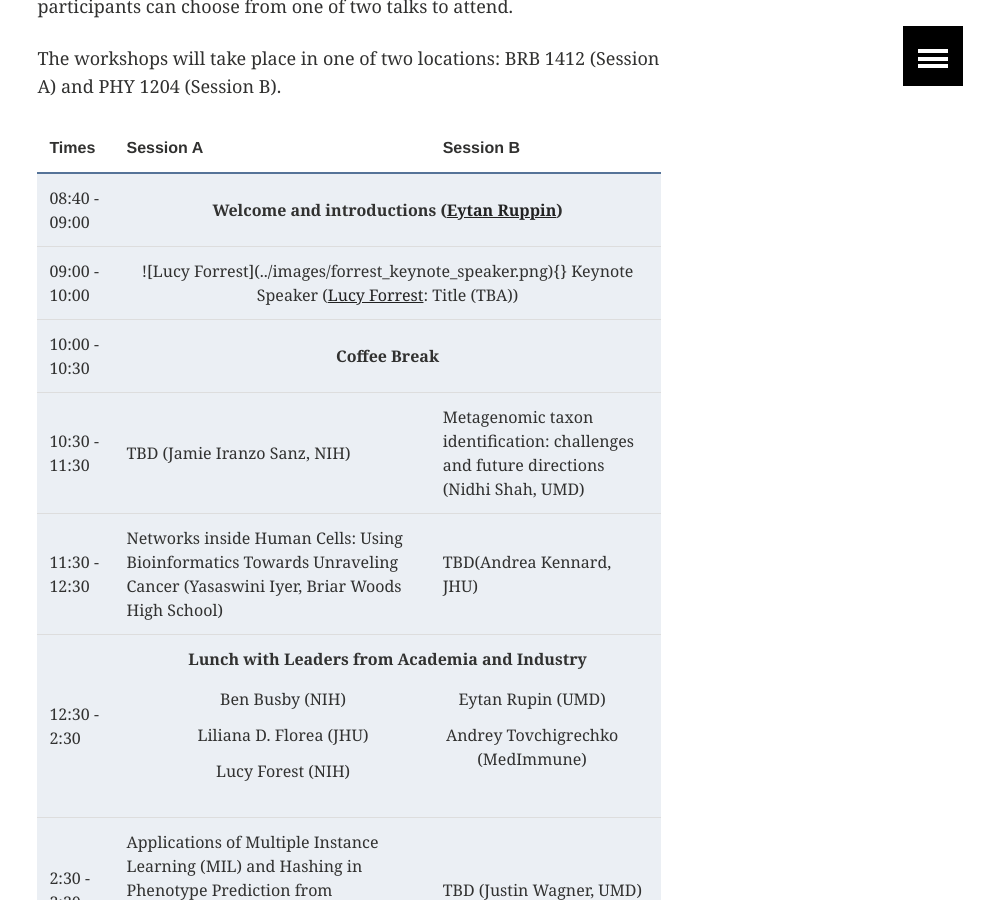
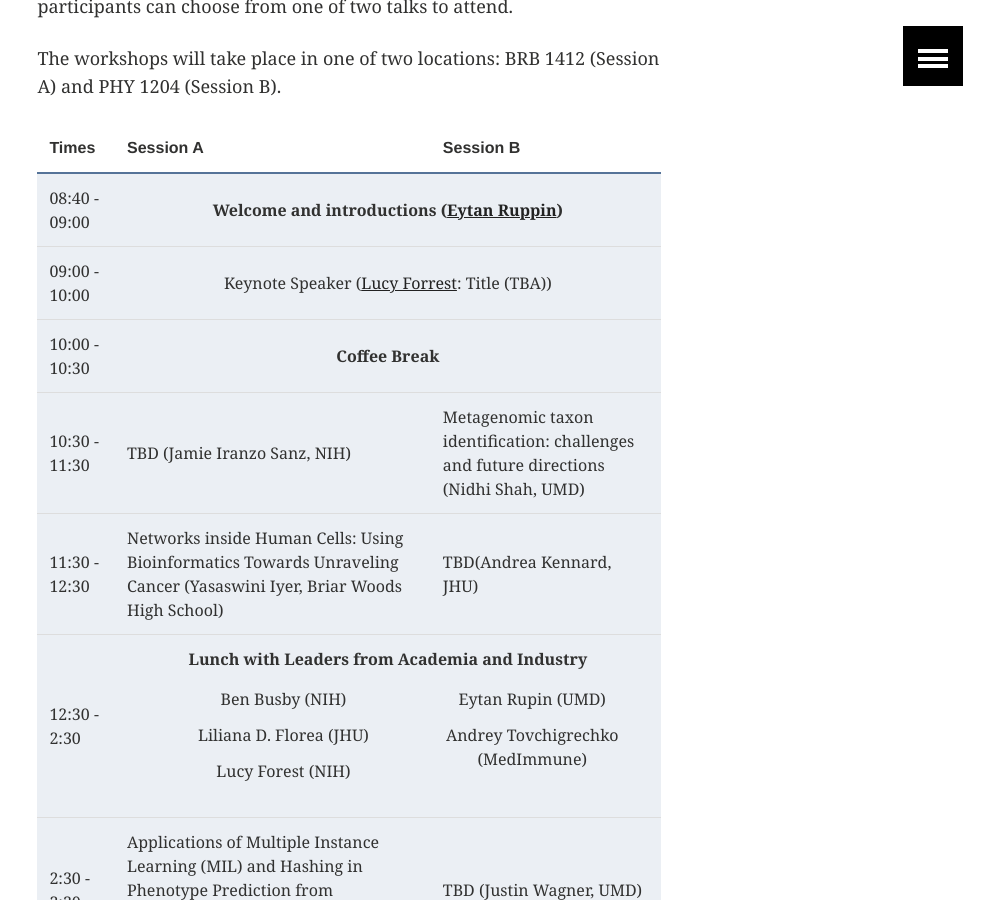
Before and after one commit to iscb-dc-rsg/iscb-dc-rsg.github.io, a Jekyll site: the page built from _pages/workshop2017.md, in a window 1280 px wide and 900 px high, scrolled down 875 px. Shown: the whole window, without its empty margins (291-1280 px from the left). Built offline with Jekyll 4.4.1, drawn with Linux system fonts in a browser that asks for light colours; our own code applies the rules of GitHub Pages for plain Markdown files.

Commit message:
Update workshop2017.md

```diff
--- a/_pages/workshop2017.md
+++ b/_pages/workshop2017.md
@@ -45,8 +45,7 @@
     </tr>
     <tr>
       <td>09:00 - 10:00</td>
-      <td colspan="2" align="center">![Lucy Forrest](../images/forrest_keynote_speaker.png){}
-      Keynote Speaker (<a href="https://neuroscience.nih.gov/forrest/Home.aspx">Lucy Forrest</a>: Title (TBA))</td>
+      <td colspan="2" align="center">Keynote Speaker (<a href="https://neuroscience.nih.gov/forrest/Home.aspx">Lucy Forrest</a>: Title (TBA))</td>
     </tr>
     <tr>
       <td>10:00 - 10:30</td>
```
